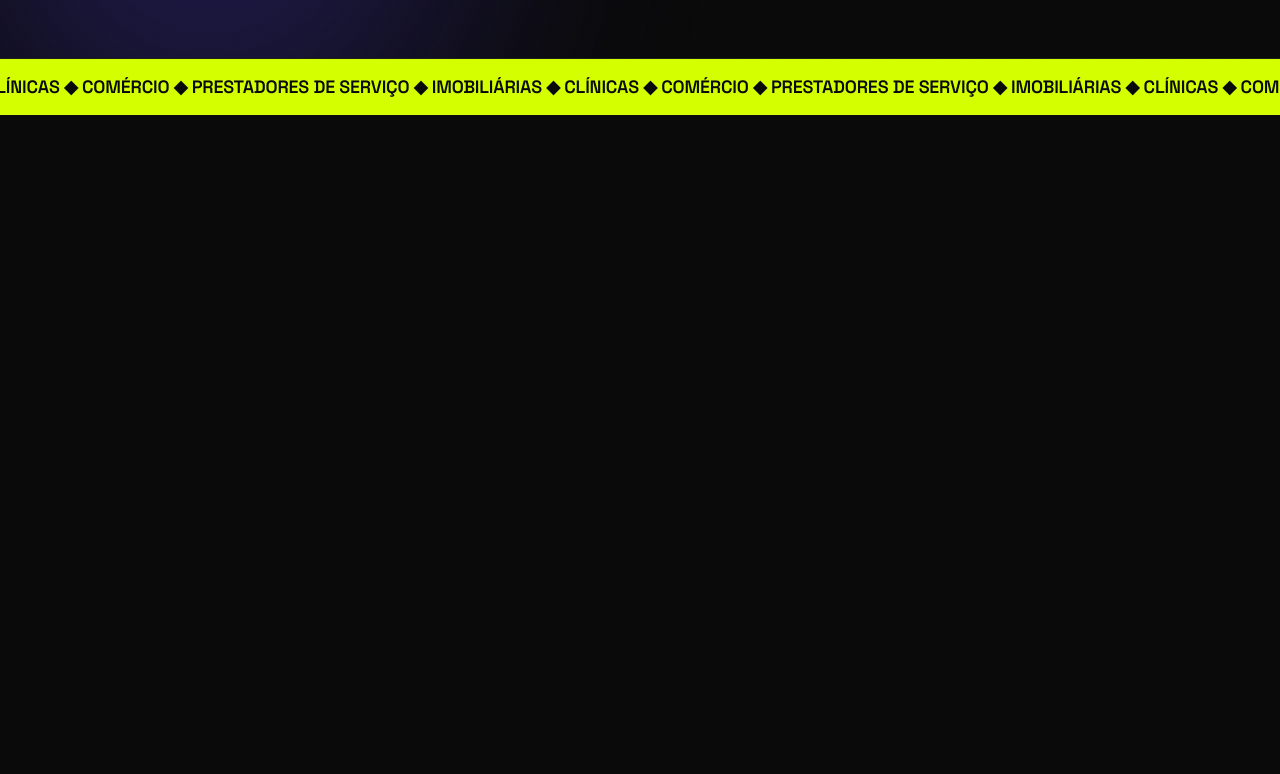
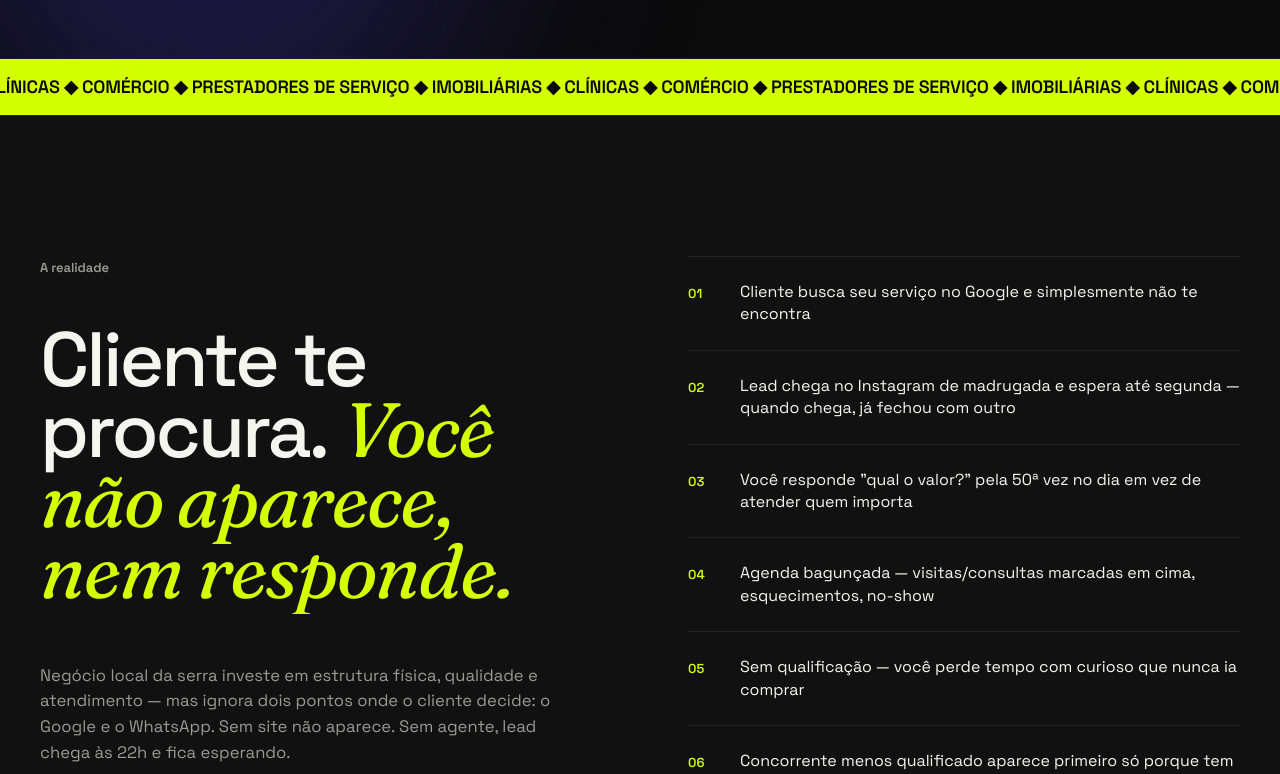
Before and after one commit to Nativeterritorial/visara-react, a React (Vite) app: page / in a window 1280 px wide. Shown: the part 1059-1833 px from the top of the page. Built offline with nearby package versions, Linux system fonts and the light colour scheme.

Commit message:
Remove ScrollFold da Visara (mesmo motivo da Native: hero texto grande)

```diff
--- a/src/index.css
+++ b/src/index.css
@@ -793,36 +793,6 @@ footer p { font-size: 13px; color: var(--ink-dim); }
 .footer-links a { font-size: 13px; color: var(--ink-dim); transition: color 0.2s; }
 .footer-links a:hover { color: var(--lime); }
 
-/* ============== SCROLL FOLD — primeira e ultima folha (Weecom) ============== */
-@keyframes fold-open-bottom {
-  from { transform: perspective(1600px) rotateX(70deg); }
-  to   { transform: perspective(1600px) rotateX(0deg); }
-}
-@keyframes fold-open-top {
-  from { transform: perspective(1600px) rotateX(-70deg); }
-  to   { transform: perspective(1600px) rotateX(0deg); }
-}
-@supports (animation-timeline: view()) {
-  @media (prefers-reduced-motion: no-preference) and (min-width: 769px) {
-    /* primeira folha de conteudo: secao Problem (#servicos) abre de baixo */
-    #servicos {
-      transform-origin: center bottom;
-      backface-visibility: hidden;
-      animation: fold-open-bottom linear both;
-      animation-timeline: view();
-      animation-range: entry 0% cover 42%;
-    }
-    /* ultima folha: CTA fecha de cima */
-    .cta-section {
-      transform-origin: center top;
-      backface-visibility: hidden;
-      animation: fold-open-top linear both;
-      animation-timeline: view();
-      animation-range: entry 0% cover 42%;
-    }
-  }
-}
-
 /* ============== FADE IN (defensivo: visivel por default) ============== */
 .fade-in { opacity: 1; transform: none; transition: opacity 0.8s cubic-bezier(.2,.6,.2,1), transform 0.8s cubic-bezier(.2,.6,.2,1); }
 body.has-scroll-fade .fade-in:not(.visible) { opacity: 0; transform: translateY(24px); }
```
